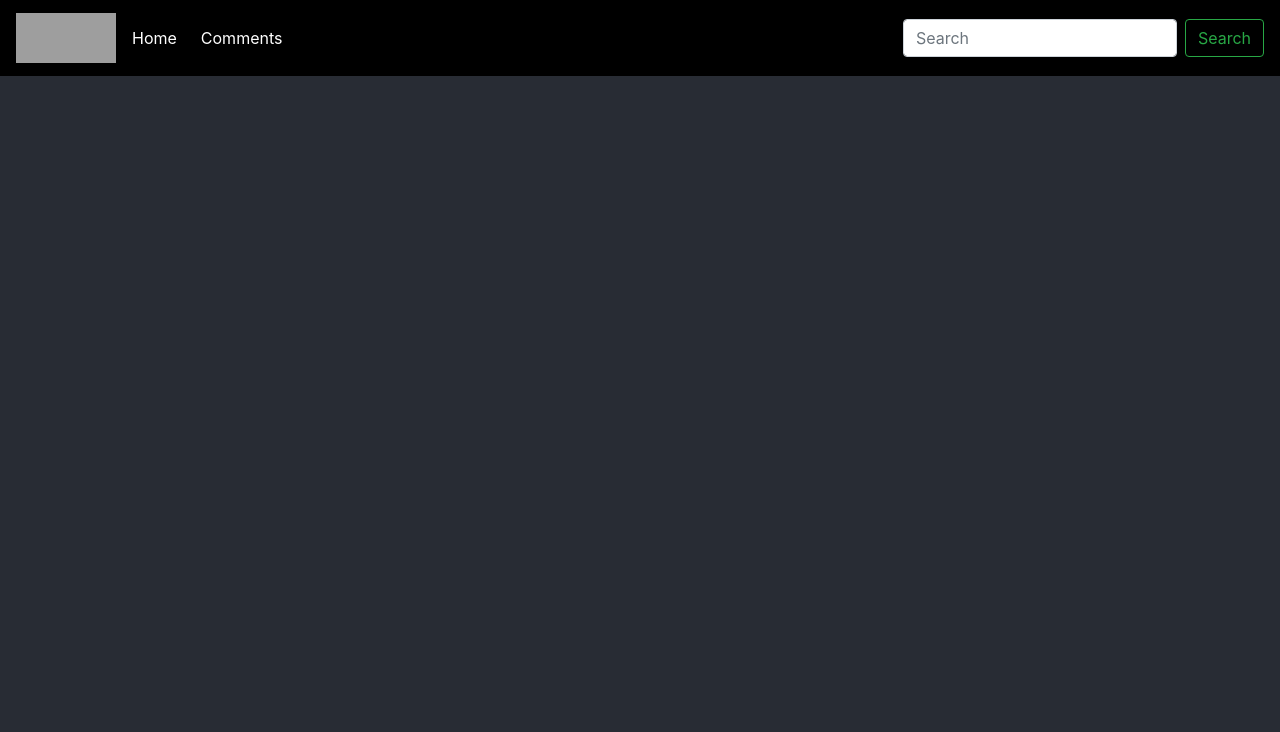
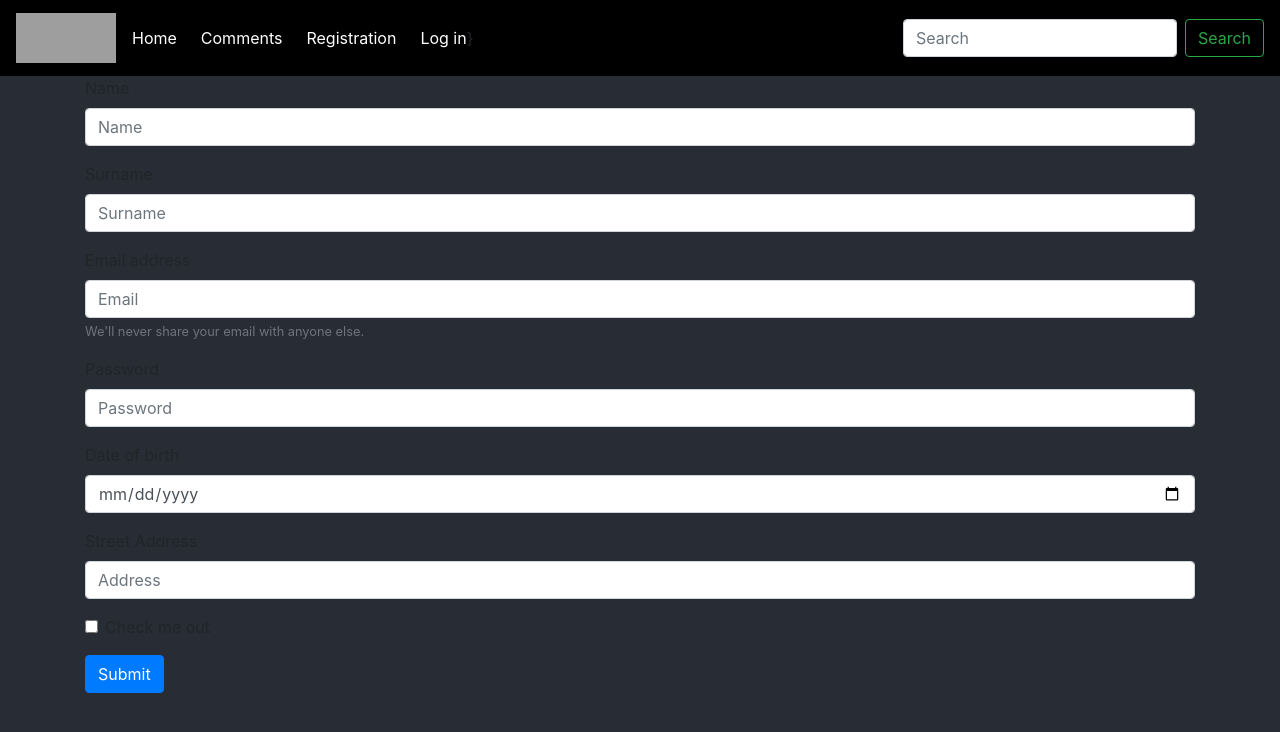
Before and after one commit to OksanaCoder/netflix-react, a React (Create React App) app: page /registration in a window 1280 px wide. Shown: the top 732 px of the page. Built offline with nearby package versions, Linux system fonts and the light colour scheme; grey boxes are pictures that could not be loaded.

Commit message:
adding registration and log in forms

```diff
--- a/src/App.js
+++ b/src/App.js
@@ -7,7 +7,8 @@ import Main from './components/Main';
 import Btn from './components/Btn';
 import Comments from './components/Comments';
 import Details from './components/Details';
-
+import Registration from './components/Registration';
+import Login from './components/Login';
 import { BrowserRouter, Route  } from 'react-router-dom';
 
 class App extends Component {
@@ -40,7 +41,9 @@ class App extends Component {
           <NavBar />
           <Route path="/" exact component={(props) => <Main title="TV Shows"/>}/>
           <Route path="/comments" exact component={(props) => <Comments />}/>
-          <Route path="/details/:imdbID" exact component={(props) => <Details />}/>
+          <Route path="/details/:imdbID" component={Details}/>
+          <Route path='/registration' exact component={Registration}/>
+          <Route path='/login' exact component={Login}/>
       </BrowserRouter>
     );
 
--- a/src/components/Details.jsx
+++ b/src/components/Details.jsx
@@ -6,20 +6,24 @@ import RowOfItems from "./RowOfItems";
 
 class Details extends Component {
     state = {
-       movies: []
+       movie: {}
     }
     url = "http://www.omdbapi.com/?apikey=34fd8839";
 
     componentDidMount = () => {
+        console.log('props', this.props.match.params.imdbID)
         Promise.all([
-            fetch(this.url + '&s=harry%20potter' + this.props.imdbID)
+            fetch(this.url + '&i=' + this.props.match.params.imdbID)
             .then((response) => response.json())
+            .then((movie) => this.setState({movie: movie}))
            ])
             .catch((err) => {
                 console.log('An error occucred:', err);
             })
 
     }
+
+
 
     render () {
 
@@ -32,12 +36,12 @@ class Details extends Component {
                 <h5 style={{color: '#fff'}}>Details</h5>
              <Row>
                  <div className='col-sm-12 col-md-6 col-lg-6'>
-        <img alt='movie img'></img>
+                   <img src={this.state.movie.Poster} alt='movie img'></img>
                  </div>
                  <div className='col-sm-12 col-md-6 col-lg-6'>
                      <Card>
                          <Card.Body>
-            <Card.Title>{this.state.movies.Title}</Card.Title>
+                  <Card.Title className='mb-5' style={{color: '#000'}}>{this.state.movie.Title}</Card.Title>
                              <form>
                                 <label>
                                     Leave your comment:
--- a/src/components/Item.jsx
+++ b/src/components/Item.jsx
@@ -8,7 +8,7 @@ class Item extends Component {
         return(
             <>
             <div className='col-sm-4 col-md-2 col-lg-2 mt-3' key={this.props.data.imdbID}>
-            <Link to={'/details/:' + this.props.data.imdbID}
+            <Link to={'/details/' + this.props.data.imdbID}
 
             ><img
                 className='img-fluid item'
--- /dev/null
+++ b/src/components/Login.jsx
@@ -0,0 +1,98 @@
+import React, {Component} from 'react';
+import { Form, Button } from 'react-bootstrap';
+
+class Login extends Component {
+    constructor(props) {
+        super(props);
+
+        this.state = {
+            email: '',
+            password: '',
+            password_confirnation: '',
+            registrationErrors: ''
+        }
+        this.handleSubmit= this.handleSubmit.bind(this);
+        this.handleChange = this.handleChange.bind(this);
+    }
+    handleSubmit =  (event) => {
+        console.log('submitted');
+        event.preventDefault();
+          const { email, password, password_confirmation } = this.state;
+          localStorage.setItem('email', email);
+          localStorage.setItem('password', password);
+          localStorage.setItem('password_confirnation', password_confirmation);
+    }
+
+    handleChange(event) {
+       this.setState({
+           [event.target.name] : event.target.value
+       })
+    }
+    // componentDidMount() {
+    //     const email = localStorage.getItem('email') === 'true';
+    //     const password = localStorage.getItem('password') === 'true';
+    //     const password_confirmation = localStorage.getItem('password_confirmation') === 'true';
+
+    //     this.setState({ email, password, password_confirmation });
+    //   }
+    render(){
+        return (
+            <div className='container'>
+                <Form>
+  <Form.Group controlId="formBasicEmail">
+    <Form.Label>Email address</Form.Label>
+    <Form.Control type="email" placeholder="Enter email" />
+    <Form.Text className="text-muted">
+      We'll never share your email with anyone else.
+    </Form.Text>
+  </Form.Group>
+
+  <Form.Group controlId="formBasicPassword">
+    <Form.Label>Password</Form.Label>
+    <Form.Control type="password" placeholder="Password" />
+  </Form.Group>
+  <Form.Group controlId="formBasicCheckbox">
+    <Form.Check type="checkbox" label="Check me out" />
+  </Form.Group>
+  <Button variant="primary" type="submit">
+    Submit
+  </Button>
+</Form>
+                <form onSubmit={this.handleSubmit}>
+
+                    <input
+                     type='email'
+                     name='email'
+                     placeholder='Email'
+                     value={this.state.email}
+                     onChange={this.handleChange}
+                     required
+                     />
+
+                     <input
+                     type='password'
+                     name='password'
+                     placeholder='Password'
+                     value={this.state.password}
+                     onChange={this.handleChange}
+                     required
+                     />
+
+                    <input
+                     type='password'
+                     name='password_confirmation'
+                     placeholder='Password_confirmation'
+                     value={this.state.password_confirmation}
+                     onChange={this.password_confirmation}
+                     required
+                     />
+                     <button type='submit'>Submit</button>
+                </form>
+            </div>
+        )
+    }
+}
+
+
+
+export default Login;
--- a/src/components/NavBar.jsx
+++ b/src/components/NavBar.jsx
@@ -28,7 +28,21 @@ const NavBar = (props) => {
                 props.location.pathname === '/comments'
                   ? "nav-link active"
                   : "nav-link"}
-                  className='text-white'>Comments</Link>
+                  className='text-white mr-4'>Comments</Link>
+      <Link to='/registration'
+      className={
+        props.location.pathname === '/registration'
+        ? 'nav-link active'
+        : 'nav-link' }
+        className='text-white mr-4'>Registration</Link>
+
+      <Link to='/login'
+      className={
+        props.location.pathname === '/login'
+        ? 'nav-link active'
+        : 'nav-link' }
+        className='text-white'>Log in</Link>
+      }
     </Nav>
     <Form inline>
       <FormControl type="text" placeholder="Search" className="mr-sm-2" />
--- /dev/null
+++ b/src/components/Registration.jsx
@@ -0,0 +1,130 @@
+import React, {Component} from 'react';
+import { Form, Button } from 'react-bootstrap';
+
+class Registration extends Component {
+    constructor(props) {
+        super(props);
+
+        this.state = {
+            name: '',
+            surname: '',
+            email: '',
+            password: '',
+            password_confirnation: '',
+            registrationErrors: '',
+            isValid: true
+        }
+        this.handleSubmit= this.handleSubmit.bind(this);
+        this.handleChange = this.handleChange.bind(this);
+    }
+    handleSubmit =  (event) => {
+        console.log('submitted');
+        event.preventDefault();
+    //       const { email, password, password_confirmation } = this.state;
+    //       localStorage.setItem('email', email);
+    //       localStorage.setItem('password', password);
+    //       localStorage.setItem('password_confirnation', password_confirmation);
+    //
+    }
+    handleChange(event) {
+       this.setState({
+           [event.target.name] : event.target.value
+       })
+    }
+    // componentDidMount() {
+    //     const email = localStorage.getItem('email') === 'true';
+    //     const password = localStorage.getItem('password') === 'true';
+    //     const password_confirmation = localStorage.getItem('password_confirmation') === 'true';
+
+    //     this.setState({ email, password, password_confirmation });
+    //   }
+    render(){
+        return (
+            <div className='container'>
+                 <Form  onSubmit={this.handleSubmit}>
+                 <Form.Group controlId="formBasicPassword">
+                    <Form.Label>Name</Form.Label>
+                    <Form.Control
+                     type='text'
+                     name='name'
+                     placeholder='Name'
+                     value={this.state.name}
+                     onChange={this.handleChange}
+                      />
+                </Form.Group>
+                <Form.Group controlId="formBasicPassword">
+                    <Form.Label>Surname</Form.Label>
+                    <Form.Control
+                     type='text'
+                     name='surname'
+                     placeholder='Surname'
+                     value={this.state.surname}
+                     onChange={this.handleChange}
+                      />
+                </Form.Group>
+                <Form.Group controlId="formBasicEmail">
+                    <Form.Label>Email address</Form.Label>
+                    <Form.Control
+                    type='email'
+                    name='email'
+                    placeholder='Email'
+                    value={this.state.email}
+                    onChange={this.handleChange}
+                    required />
+                    <Form.Text className="text-muted">
+                    We'll never share your email with anyone else.
+                    </Form.Text>
+                </Form.Group>
+
+                <Form.Group controlId="formBasicPassword">
+                    <Form.Label>Password</Form.Label>
+                    <Form.Control
+                     type='password'
+                     name='password'
+                     placeholder='Password'
+                     value={this.state.password}
+                     onChange={this.handleChange}
+                     required />
+                </Form.Group>
+
+                <Form.Group controlId="formBasicPassword">
+                    <Form.Label>Date of birth</Form.Label>
+                    <Form.Control
+                     type='date'
+                     name='date'
+                     placeholder='Date'
+                     value={this.state.date}
+                     onChange={this.handleChange}
+                     required />
+                </Form.Group>
+
+                <Form.Group controlId="formBasicPassword">
+                    <Form.Label>Street Address</Form.Label>
+                    <Form.Control
+                     type='text'
+                     name='address'
+                     placeholder='Address'
+                     value={this.state.address}
+                     onChange={this.handleChange}
+                     required />
+                </Form.Group>
+
+
+                <Form.Group controlId="formBasicCheckbox">
+                    <Form.Check type="checkbox" label="Check me out" />
+                </Form.Group>
+                <Button variant="primary" type="submit">
+                    Submit
+                </Button>
+                </Form>
+
+
+
+            </div>
+        )
+    }
+}
+
+
+
+export default Registration;
```
Also changed, not shown: src/components/Comments.jsx (+25 -0 lines).
